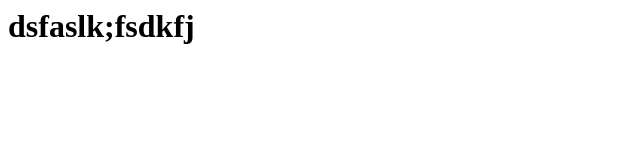
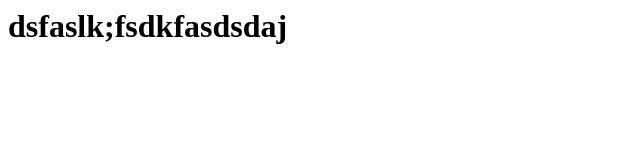
Before and after one commit to Aditya210904/devexp1, a plain HTML site: page index.html in a window 1280 px wide. Shown: the whole page, without its empty margins (0-640 px from the left). Drawn offline with Linux system fonts and the light colour scheme.

Commit message:
Initial commit with index.html

```diff
--- a/index.html
+++ b/index.html
@@ -1 +1 @@
-<h1>dsfaslk;fsdkfj</h1>
+<h1>dsfaslk;fsdkfasdsdaj</h1>
```
